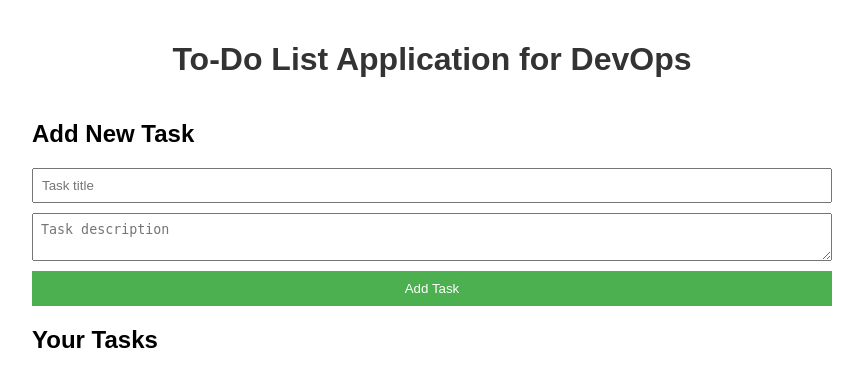
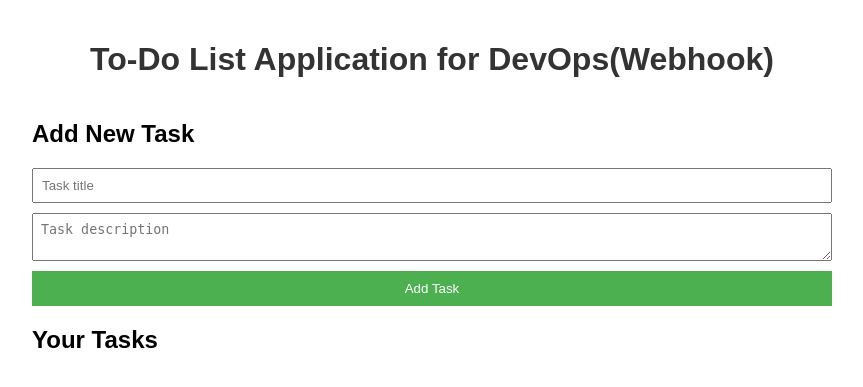
Before and after one commit to Sasmit28/Devops-Project, a Flask app: page / in a window 1280 px wide. Shown: the top 387 px of the page, without its empty margins (208-1071 px from the left). Run offline with Flask 3, Linux system fonts and the light colour scheme; data that the repository does not hold is empty.

Commit message:
Updated index.html to test ci/cd pipeline

```diff
--- a/templates/index.html
+++ b/templates/index.html
@@ -64,7 +64,7 @@
     </style>
 </head>
 <body>
-    <h1>To-Do List Application for DevOps</h1>
+    <h1>To-Do List Application for DevOps(Webhook)</h1>
 
     <div class="todo-form">
         <h2>Add New Task</h2>
```
